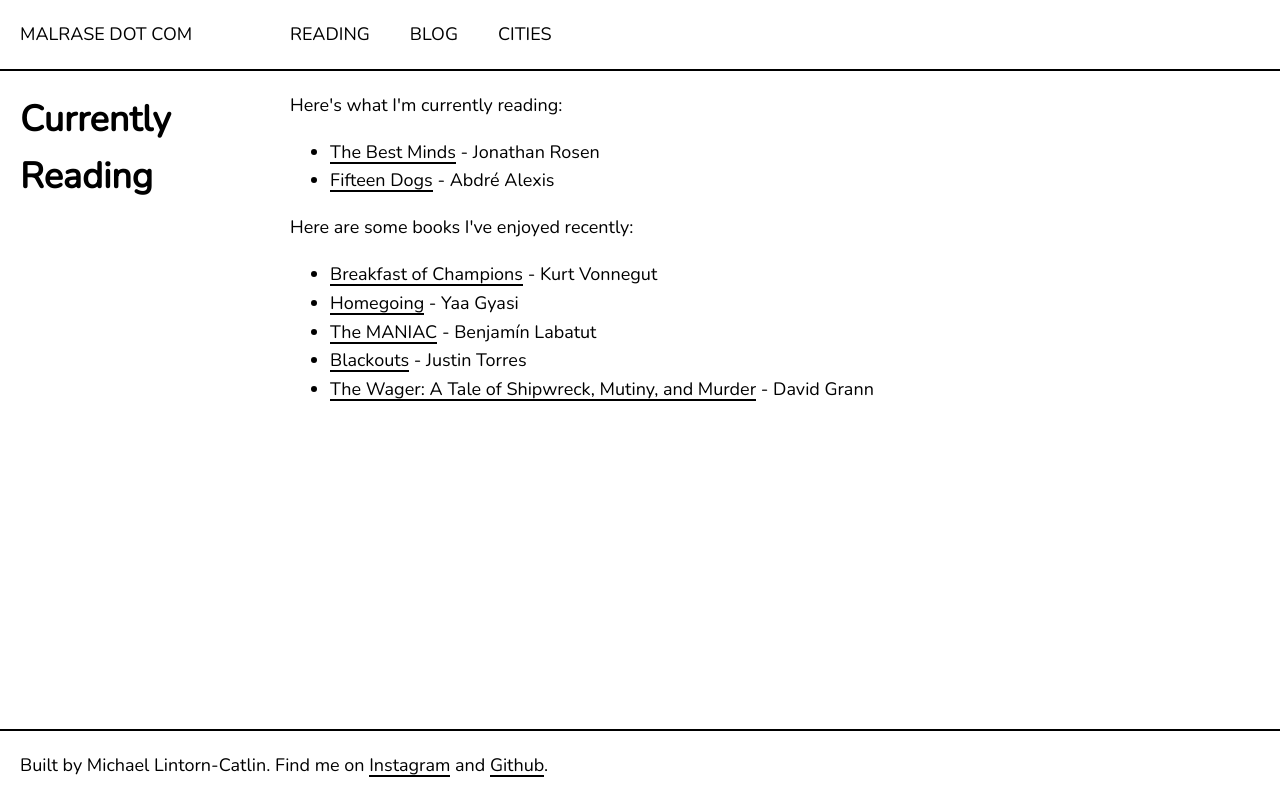
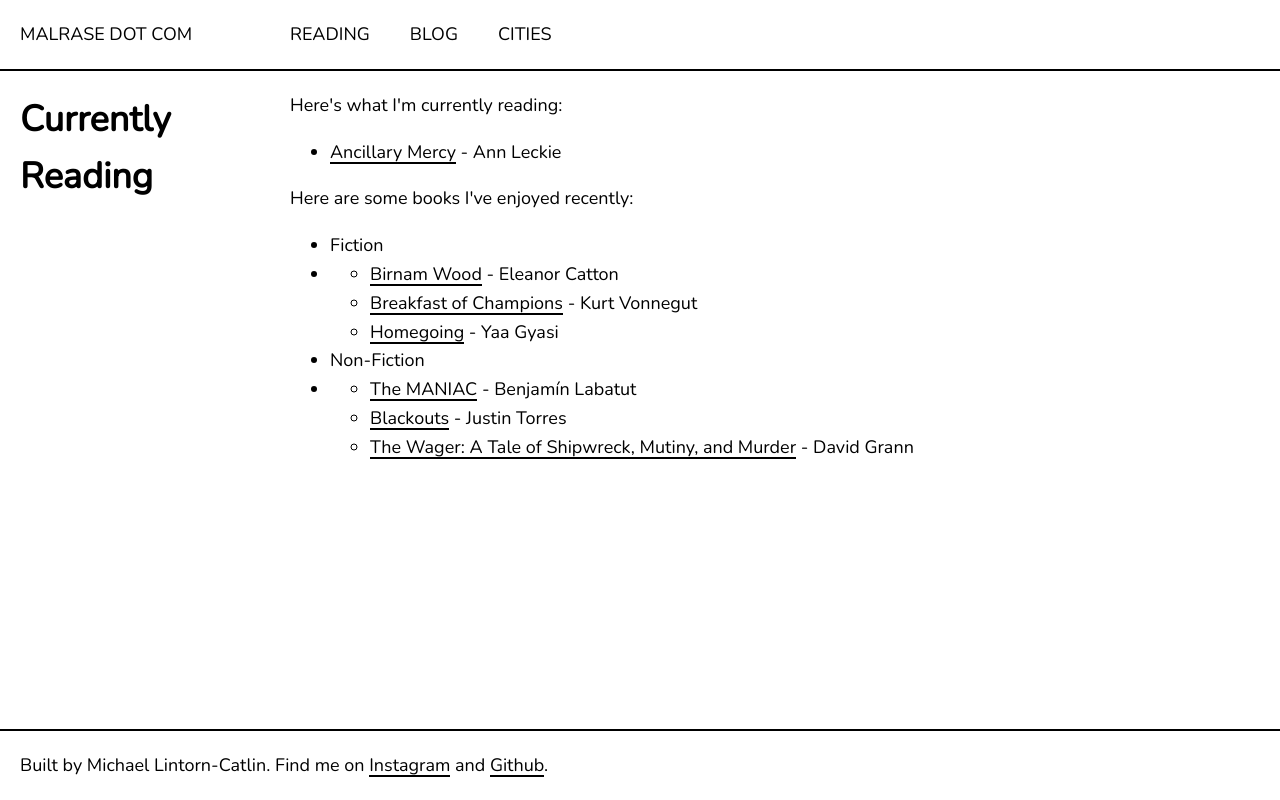
Before and after one commit to malrase/malrasedotcom, a Next.js app: page /currently-reading in a window 1280 px wide. Built offline with nearby package versions, Linux system fonts and the light colour scheme.

Commit message:
Books for Apr 2024

```diff
--- a/pages/currently-reading/index.js
+++ b/pages/currently-reading/index.js
@@ -7,16 +7,22 @@ export default function CurrentlyReadingIndex() {
       <div className="content">
       <p>Here's what I'm currently reading:</p>
       <ul>
-        <li><a href='https://www.goodreads.com/book/show/61724281-the-best-minds'>The Best Minds</a> - Jonathan Rosen</li>
-        <li><a href='https://www.goodreads.com/book/show/23129923-fifteen-dogs'>Fifteen Dogs</a> - Abdré Alexis</li>
+        <li><a href='https://www.goodreads.com/book/show/23533039-ancillary-mercy'>Ancillary Mercy</a> - Ann Leckie</li>
       </ul>
       <p>Here are some books I've enjoyed recently:</p>
       <ul>
-        <li><a href='https://www.goodreads.com/book/show/4980.Breakfast_of_Champions'>Breakfast of Champions</a> - Kurt Vonnegut</li>
-        <li><a href='https://www.goodreads.com/book/show/27071490-homegoing'>Homegoing</a> - Yaa Gyasi</li>
-        <li><a href='https://www.goodreads.com/book/show/75665931-the-maniac'>The MANIAC</a> - Benjamín Labatut</li>
-        <li><a href='https://www.goodreads.com/book/show/65215321-blackouts'>Blackouts</a> - Justin Torres</li>
-        <li><a href='https://www.goodreads.com/en/book/show/61714633'>The Wager: A Tale of Shipwreck, Mutiny, and Murder</a> - David Grann</li>
+        <li>Fiction</li>
+        <li><ul>
+          <li><a href='https://www.goodreads.com/book/show/60784757-birnam-wood'>Birnam Wood</a> - Eleanor Catton</li>
+          <li><a href='https://www.goodreads.com/book/show/4980.Breakfast_of_Champions'>Breakfast of Champions</a> - Kurt Vonnegut</li>
+          <li><a href='https://www.goodreads.com/book/show/27071490-homegoing'>Homegoing</a> - Yaa Gyasi</li>
+        </ul></li>
+        <li>Non-Fiction</li>
+        <li><ul>
+          <li><a href='https://www.goodreads.com/book/show/75665931-the-maniac'>The MANIAC</a> - Benjamín Labatut</li>
+          <li><a href='https://www.goodreads.com/book/show/65215321-blackouts'>Blackouts</a> - Justin Torres</li>
+          <li><a href='https://www.goodreads.com/en/book/show/61714633'>The Wager: A Tale of Shipwreck, Mutiny, and Murder</a> - David Grann</li>
+      </ul></li>
       </ul>
       </div>
     </main>
```
